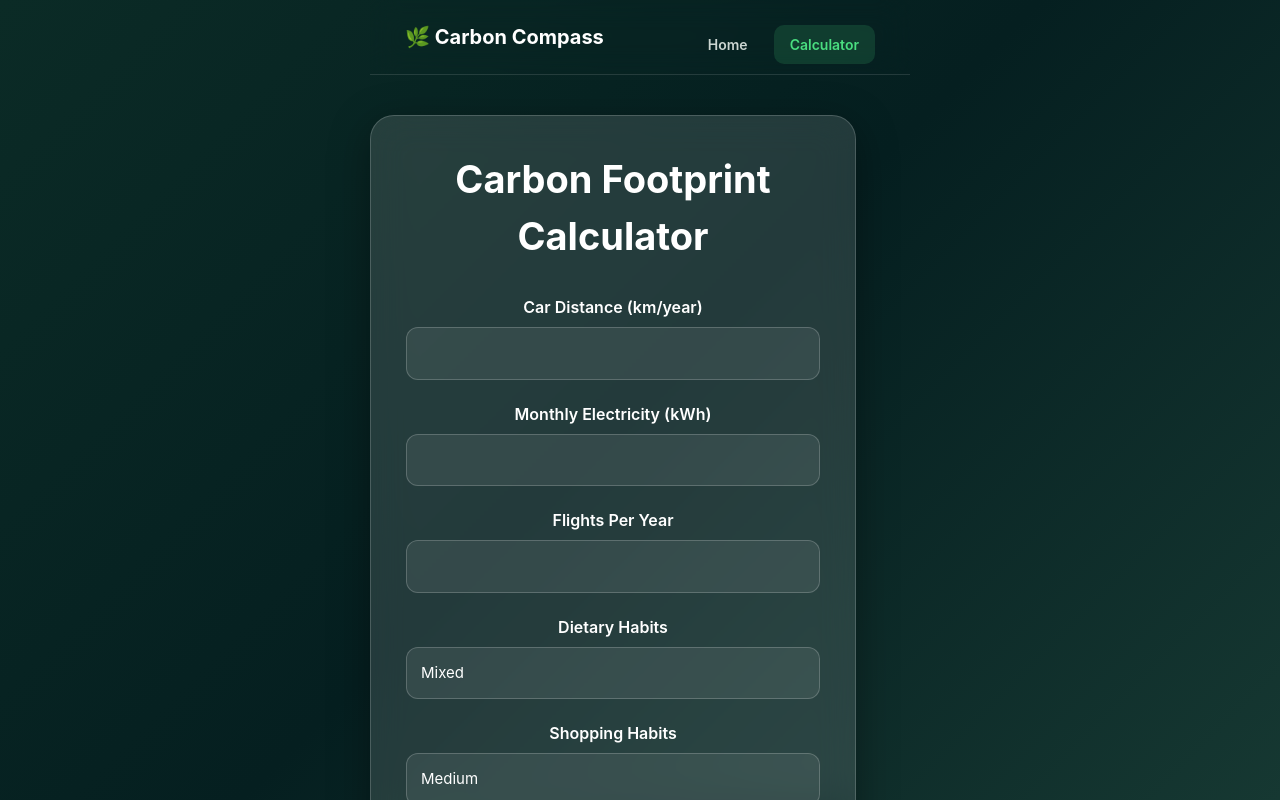
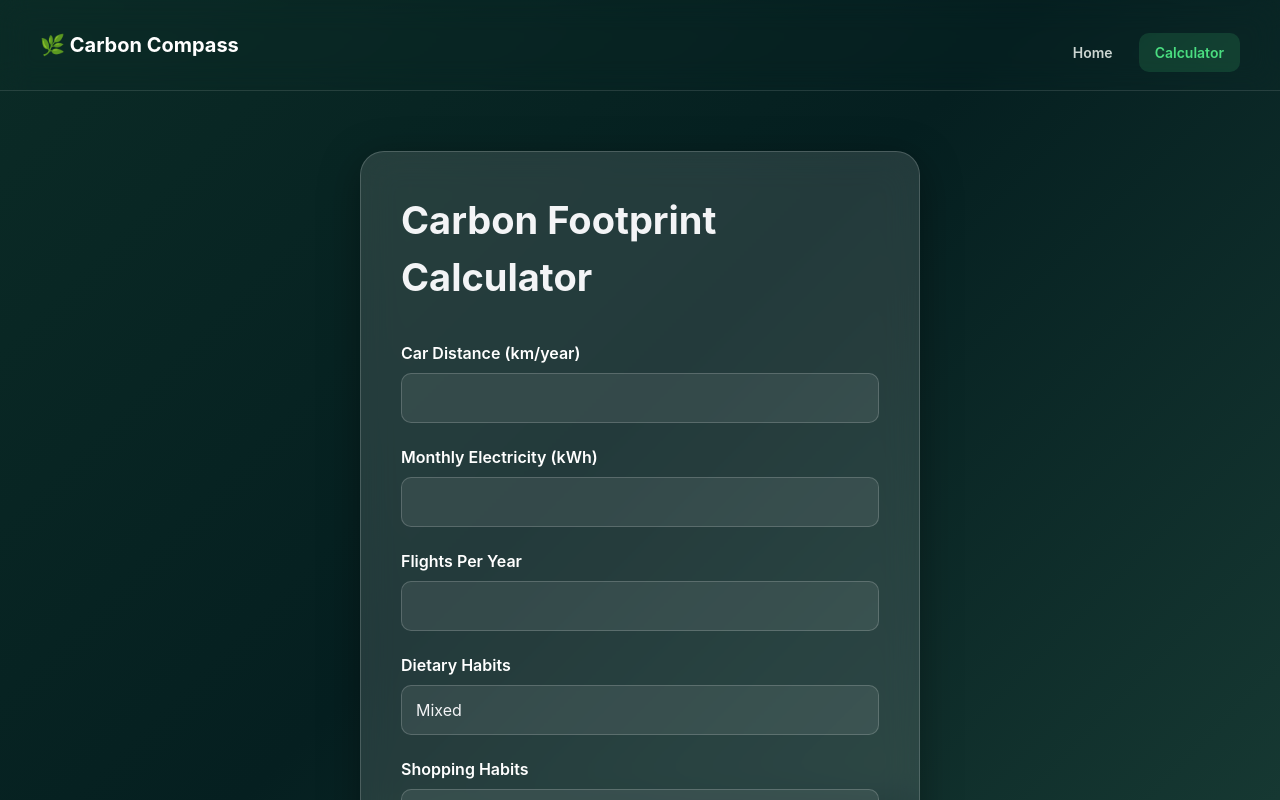
Before and after one commit to pseudo-parisa/carbon-emission-ai, a React app in the folder frontend/: page /calculator in a window 1280 px wide. Shown: the top 800 px of the page. Built offline with nearby package versions, Linux system fonts and the light colour scheme; the HTML template or start-up script is replaced by a standard one.

Commit message:
Polished desktop UI

```diff
--- a/frontend/src/App.css
+++ b/frontend/src/App.css
@@ -137,9 +137,9 @@ select {
 /* ---------- Glass Card ---------- */
 
 .calculator-container{
-  width: 540px;
-  max-width: 90%;
-  padding: 35px;
+  width: min(560px, 90%);
+  margin: 60px auto;
+  padding: 40px;
   background: rgba(255,255,255,0.12);
   backdrop-filter: blur(18px);
   -webkit-backdrop-filter: blur(18px);
@@ -151,14 +151,10 @@ select {
 
 .results-container,
 .home-container {
-    width: 200%;
-    max-width: 2000px;
-    min-height: 50vh;
-    margin: 0 auto;
+    width: 100%;
     box-sizing: border-box;
-    position: relative;
-    left: 50%;
-    transform: translateX(-50%);
+    padding: 10px 5px;
+
 }
 
 /* ---------- Typography ---------- */
@@ -188,7 +184,7 @@ p{
     display: flex;
     justify-content: space-between;
     align-items: center;
-    padding: 10px 35px;
+    padding: 18px 40px;
     border-bottom: 1px solid rgba(255, 255, 255, 0.12);
     backdrop-filter: blur(15px);
     position: sticky;
@@ -237,6 +233,13 @@ p{
     color: #4ade80;
 }
 
+/* ---------- Calculator ---------- */
+
+.calculator-container h1 {
+  margin-bottom: 35px;
+  color: #f3f4f6;
+}
+
 /* ---------- Form ---------- */
 
 .form-group{
@@ -254,15 +257,17 @@ label{
 
 input,
 select{
-  width:100%;
-  padding:14px;
-  border-radius:12px;
-  border:1px solid rgba(255,255,255,.2);
-  background:rgba(255,255,255,.08);
-  color:white;
-  font-size:15px;
-  box-sizing:border-box;
-  transition:.25s;
+    width: 100%;
+    box-sizing: border-box;
+    padding: 12px 14px;
+    color: #f3f4f6;
+    background: rgba(255, 255, 255, 0.08);
+    border: 1px solid rgba(255, 255, 255, 0.18);
+    border-radius: 10px;
+    outline: none;
+    transition:
+        border-color 0.2s ease,
+        background 0.2s ease;
 }
 
 select option {
@@ -326,13 +331,6 @@ button:hover{
   box-sizing: border-box;
 }
 
-.results-page > h2 {
-    margin-top: 45px;
-    margin-bottom: 10px;
-    color: white;
-    text-align: center;
-}
-
 .results-header {
   text-align: center;
   margin: 45px 0 35px;
@@ -350,20 +348,22 @@ button:hover{
 
 .chart-container {
   width: 100%;
-    max-width: 650px;
-    margin: 30px auto;
-    padding: 20px;
+  box-sizing: border-box;
+  margin-top: 30px;
+  padding: 30px;
   background: rgba(255, 255, 255, 0.08);
-    border: 1px solid rgba(255, 255, 255, 0.15);
-    border-radius: 18px;
+  backdrop-filter: blur(18px);
+  border: 1px solid rgba(255, 255, 255, 0.12);
+  border-radius: 22px;
   text-align: center;
-    box-sizing: border-box;
   overflow: visible;
 }
 
 .chart-container h2 {
     margin-top: 0;
     margin-bottom: 20px;
+    font-size: 30px;
+    font-weight: 700;
     color: white;
 }
 
@@ -377,22 +377,19 @@ button:hover{
 
 .emission-grid {
     display: grid;
-    grid-template-columns: repeat(2, 1fr);
+    grid-template-columns: repeat(5, 1fr);
     gap: 15px;
-    margin-top: 30px;
+    margin-top: 10px;
 }
 
 .emission-card {
-    display: flex;
-    align-items: center;
-    gap: 15px;
-    padding: 18px;
+  padding: 24px;
+  text-align: center;
   background: rgba(255, 255, 255, 0.08);
+  backdrop-filter: blur(14px);
   border: 1px solid rgba(255, 255, 255, 0.12);
-    border-radius: 16px;
-    text-align: left;
-    transition: transform 0.2s ease,
-                background 0.2s ease;
+  border-radius: 18px;
+  transition: transform 0.2s ease;
 }
 
 .emission-card:hover {
@@ -419,18 +416,22 @@ button:hover{
 /* ---------- Total Section ---------- */
 
 .total-section {
+  margin-bottom: 10px;
+  padding: 35px;
   text-align: center;
-    margin: 40px 0;
 }
 
 .total-section h2 {
   margin-bottom: 10px;
   color: white;
+  font-size: 36px;
+  font-weight: 700;
 }
 
 .total-label {
     color: #d1d5db;
-    font-size: 16px;
+    font-size: 20px;
+    font-weight: 700;
 }
 
 .total {
@@ -444,6 +445,8 @@ button:hover{
 .total-unit {
   color: rgba(255, 255, 255, 0.7);
   margin-top: 5px;
+  font-size: 18px;
+  font-weight: 600;
 }
 
 .total-emissions {
@@ -475,9 +478,9 @@ button:hover{
 /* ---------- Hero Section ---------- */
 
 .hero-section {
-    max-width: 900px;
+  max-width: 1100px;
   margin: 0 auto;
-    padding: 110px 30px 100px;
+  padding: 70px 60px;
   text-align: center;
 }
 
--- a/frontend/src/index.css
+++ b/frontend/src/index.css
@@ -24,15 +24,8 @@ body{
 }
 
 #root {
-  width: 1126px;
-  max-width: 100%;
-  margin: 0 auto;
-  text-align: center;
-  border-inline: 1px solid var(--border);
-  min-height: 100svh;
-  align-items: center;
-  display: flex;
-  justify-content: center;
-  flex-direction: column;
+  width: 100%;
+  min-height: 100vh;
+  margin: 0;
   box-sizing: border-box;
 }
--- a/frontend/src/pages/Results.jsx
+++ b/frontend/src/pages/Results.jsx
@@ -25,7 +25,6 @@ export default function Results() {
                         <p className="total">{result.total.toFixed(2)}</p>
                         <p className="total-unit">kg CO₂ / year</p>
                     </div>
-                    <h2>Where Your Emissions Come From</h2>
 
                     <p className="chart-description">
                         Here's how your estimated carbon footprint is divided across different areas.
```
Lines whose indentation alone changed are shown as unchanged.
